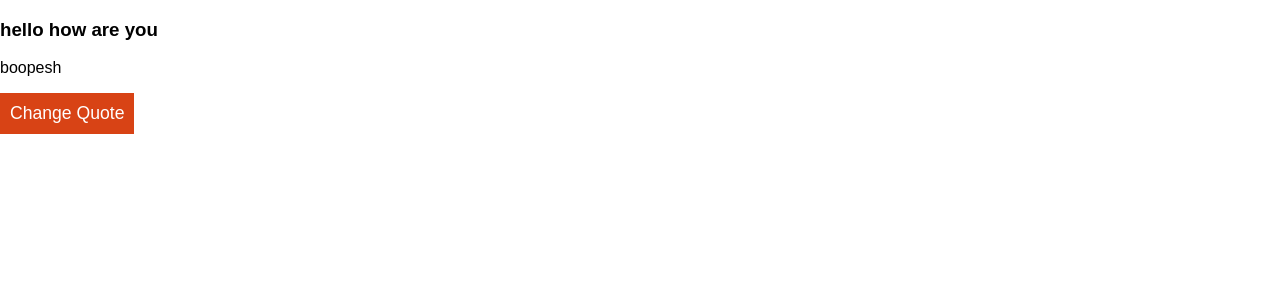
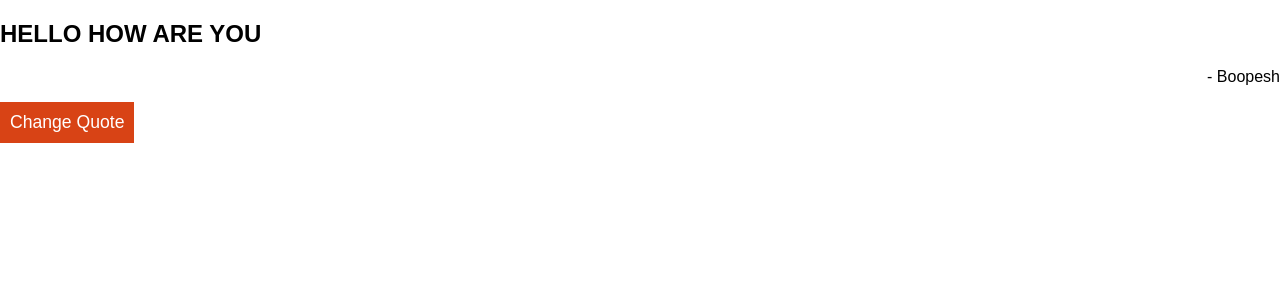
Before and after one commit to boopeshmahendran/random-quotes, a React (Create React App) app: page / in a window 1280 px wide. Shown: the top 300 px of the page. Built offline with nearby package versions, Linux system fonts and the light colour scheme.

Commit message:
Added styling for QuoteContainer component

```diff
--- a/src/components/QuoteContainer.js
+++ b/src/components/QuoteContainer.js
@@ -4,8 +4,8 @@ class QuoteContainer extends Component {
     render() {
         return (
             <div>
-                <h3>{this.props.quote.quote}</h3>
-                <p>{this.props.quote.author}</p>
+                <h2 style={{textTransform: 'uppercase'}}>{this.props.quote.quote}</h2>
+                <p style={{textAlign: 'right', textTransform: 'capitalize'}}> - {this.props.quote.author}</p>
             </div>
         );
     }
```
